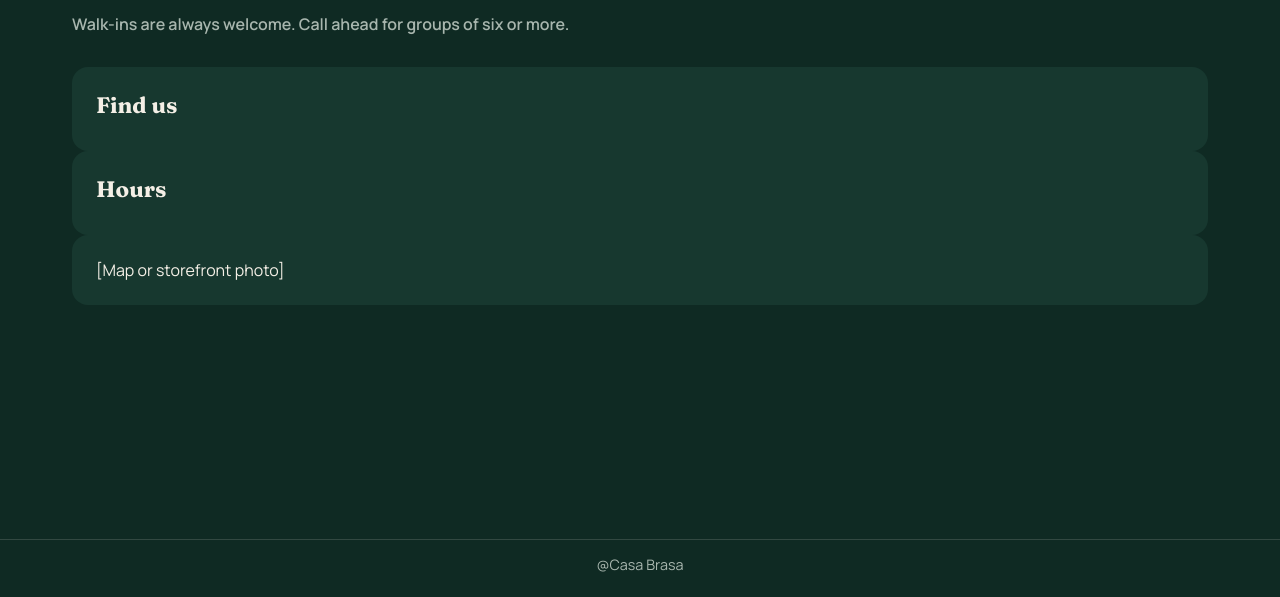
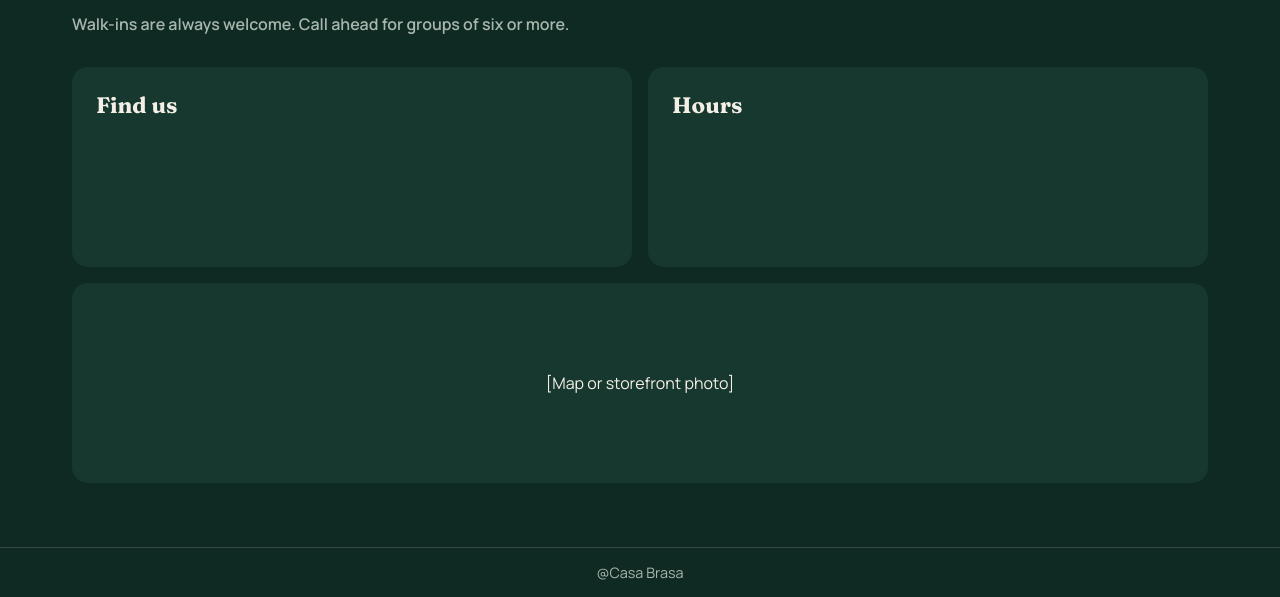
Before and after one commit to Vescien/odin-project-restaurant-page, a website built with webpack: page src/template.html in a window 1280 px wide. Both pictures are taken after a click on the button "About". Shown: the part 211-808 px from the top of the page. Built offline with nearby package versions, Linux system fonts and the light colour scheme.

Commit message:
Style about page

```diff
--- a/src/about.js
+++ b/src/about.js
@@ -8,9 +8,11 @@ export default function loadAbout() {
 
     const title = createEl("h1", "title", "Visit us");
     const subtext = createEl("p", "subtext", "Walk-ins are always welcome. Call ahead for groups of six or more.")
+    const infoContainer = createEl("div", "info-container");
     const addressCard = createEl("div", "card");
     const hoursCard = createEl("div", "card");
     const mapCard = createEl("div", "card");
+    mapCard.classList.add("map-card");
 
     const findUs = createEl("p", "card-title", "Find us");
     const hours = createEl("p", "card-title", "Hours");
@@ -19,7 +21,8 @@ export default function loadAbout() {
     addressCard.append(findUs);
     hoursCard.append(hours);
     mapCard.append(map);
+    infoContainer.append(addressCard, hoursCard, mapCard);
 
-    page.append(title, subtext, addressCard, hoursCard, mapCard);
+    page.append(title, subtext, infoContainer);
     content.append(page);
 }
--- a/src/style.css
+++ b/src/style.css
@@ -139,6 +139,8 @@ nav button.active {
     border-radius: 1.5rem;
 }
 
+/* ---------- Menu ---------- */
+
 .title {
     font-size: 3rem;
     font-family: var(--font-heading);
@@ -172,6 +174,25 @@ nav button.active {
 
 .price {
     color: var(--select-button-color);
+}
+
+/* ---------- About ---------- */
+
+.info-container {
+    display: grid;
+    grid-template-columns: 1fr 1fr;
+    gap: 1rem;
+}
+
+.map-card {
+    display: flex;
+    justify-content: center;
+    align-items: center;
+    grid-column: span 2;
+}
+
+.info-container .card {
+    height: 200px;
 }
 
 /* ---------- Feature cards ---------- */
```
